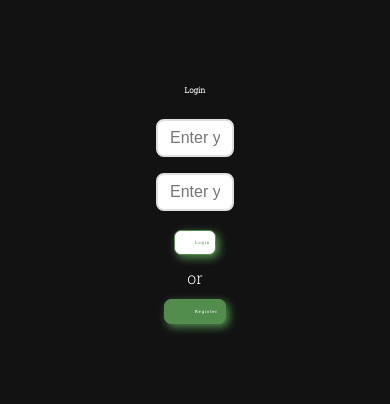
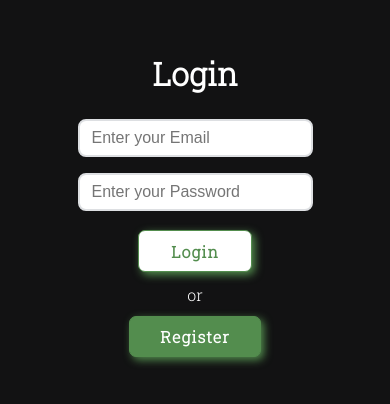
Before and after one commit to PrathameshhW/wordplay_client, a React (Vite) app: page / in a window 390 px wide. Shown: the part 212-616 px from the top of the page. Built offline with nearby package versions, Linux system fonts and the light colour scheme.

Commit message:
responsive login and responsive page

```diff
--- a/src/Components/Login/login.css
+++ b/src/Components/Login/login.css
@@ -5,12 +5,11 @@
   justify-content: center;
   align-items: center;
   overflow: hidden;
-  /* width: 400px; */
   color: #fff;
   box-shadow: 0 2px 4px rgb(0 0 0 / 10%), 0 8px 16px rgb(0 0 0 / 10%);
   border-radius: 8px;
   padding: 1rem;
-  /* align-items: center; */
+  align-items: center;
   color: black;
   text-align: center;
   flex-direction: column;
@@ -23,7 +22,7 @@
   color: #1d2129;
   margin: 0.5rem 0;
   padding: 0.5rem 0.75rem;
-  width: 20vw;
+  min-width: 20%;
   font-size: 1rem;
 }
 
@@ -36,11 +35,10 @@
   padding: 9px 30px;
   border-radius: 7px;
   cursor: pointer;
-  width: 7vw;
   margin: 0.7rem 0;
   font-weight: bold;
   letter-spacing: 1px;
-  font-size: 1vw;
+  font-size: 1rem;
 }
 .login > .btn1 {
   box-shadow: 3px 3px 8px #538d4e;
@@ -48,8 +46,8 @@
   border: 1px solid #538d4e;
   background-color: #fff;
   transition: 0.3s ease-in-out;
-  font-size: 1vw;
-  padding: 9px 20px;
+  font-size: 1em;
+  padding: 0.6rem 2rem;
   font-weight: 700;
   border-radius: 7px;
   cursor: pointer;
@@ -65,8 +63,8 @@
   border: 1px solid #538d4e;
 }
 .login > h1 {
+  font-size: 2rem;
   color: #fff;
-  font-size: 2vw;
   margin-bottom: 1rem;
 }
 
--- a/src/Components/Register/register.css
+++ b/src/Components/Register/register.css
@@ -23,7 +23,7 @@
   color: #1d2129;
   margin: 0.5rem 0;
   padding: 0.5rem 0.75rem;
-  width: 20vw;
+  min-width: 20%;
   font-size: 1rem;
 }
 
@@ -36,11 +36,9 @@
   padding: 9px 30px;
   border-radius: 7px;
   cursor: pointer;
-  width: 7vw;
   margin: 0.7rem 0;
   font-weight: bold;
   letter-spacing: 1px;
-  font-size: 1vw;
 }
 .register > .btn1 {
   box-shadow: 3px 3px 8px #538d4e;
@@ -48,11 +46,10 @@
   border: 1px solid #538d4e;
   background-color: #fff;
   transition: 0.3s ease-in-out;
-  font-size: 1vw;
-  padding: 9px 20px;
   font-weight: 700;
   border-radius: 7px;
   cursor: pointer;
+  font-size: 1rem;
 }
 .register > .btn1:hover {
   background-color: #538d4e;
```
